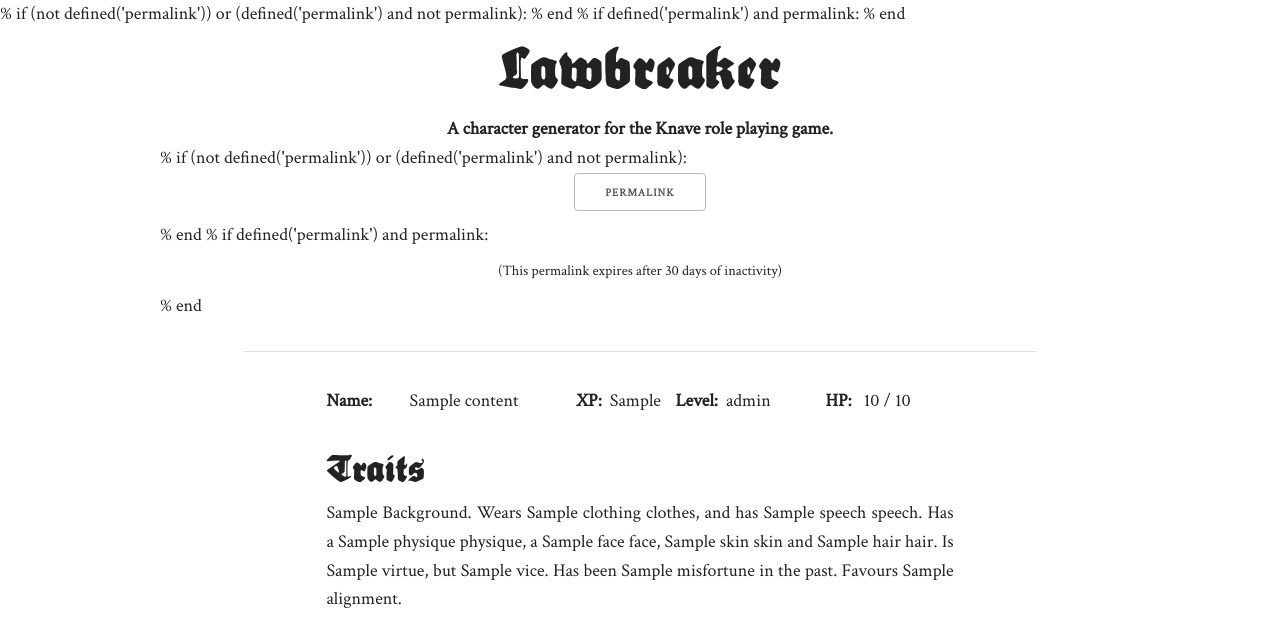
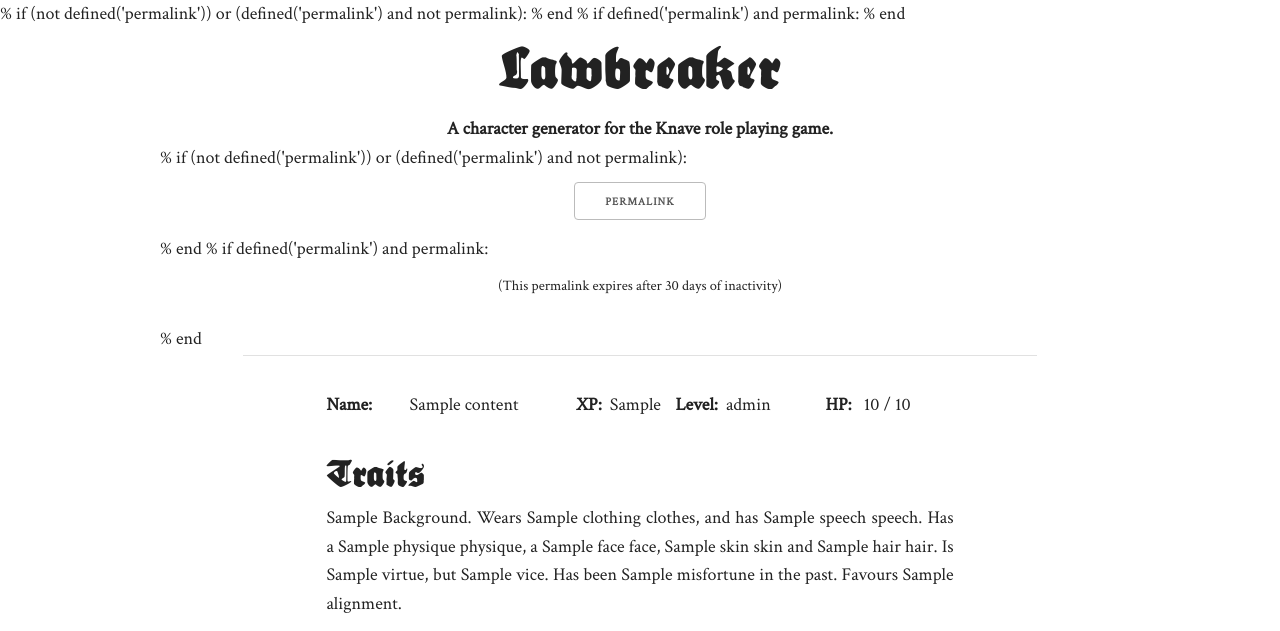
Before and after one commit to hrangan/lawbreaker, a Python web app: template web/templates/index.html in a window 1280 px wide. Shown: the top 631 px of the page. Run offline with Jinja, Linux system fonts and the light colour scheme; the template is opened without the code that fills it: most values are stand-ins (such as "Sample title", 1, 10 or a date in 2020).

Commit message:
better spaced the permalink button

```diff
--- a/web/templates/index.html
+++ b/web/templates/index.html
@@ -27,16 +27,16 @@
             </div>
             % if (not defined('permalink')) or (defined('permalink') and not permalink):
             <div class="row noprint">
-                <div class="offset-by-two eight columns" style="text-align:center;font-size:0.9em;"><a class="button" href="{{content['id']}}">Permalink</a></div>
+                <div class="offset-by-two eight columns" style="text-align:center;font-size:0.9em;margin-top:1%;margin-bottom:0.5%"><a class="button" href="{{content['id']}}">Permalink</a></div>
             </div>
             % end
             % if defined('permalink') and permalink:
-            <div class="row noprint" style="margin:1%">
+            <div class="row noprint" style="margin-top:1%;margin-bottom:3%;">
                 <div class="offset-by-two eight columns" style="text-align:center;font-size:0.8em;">(This permalink expires after 30 days of inactivity)</div>
             </div>
             % end
             <div class="row">
-                <div class="offset-by-one ten columns noprint"><hr></div>
+                <div class="offset-by-one ten columns noprint" style="margin-top:-3%;"><hr></div>
             </div>
 
             <!-- Basic details -->
```
